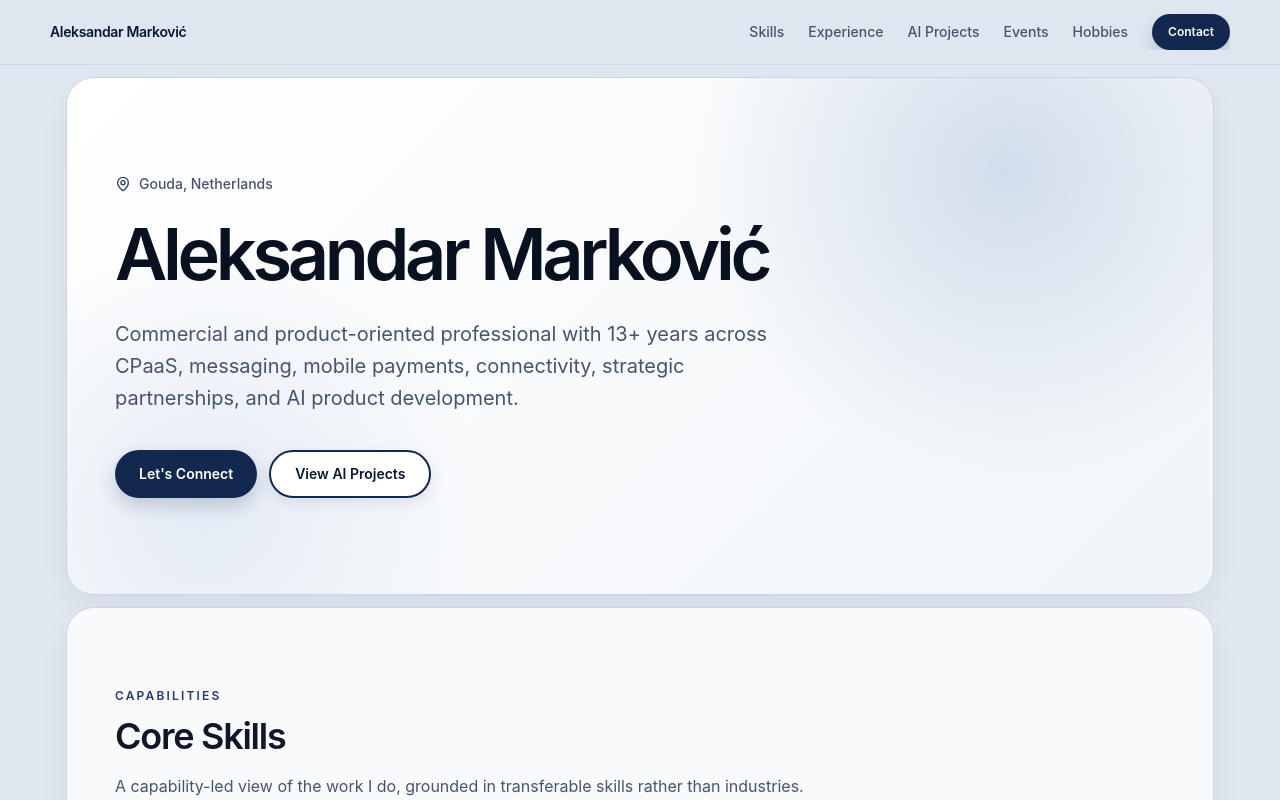
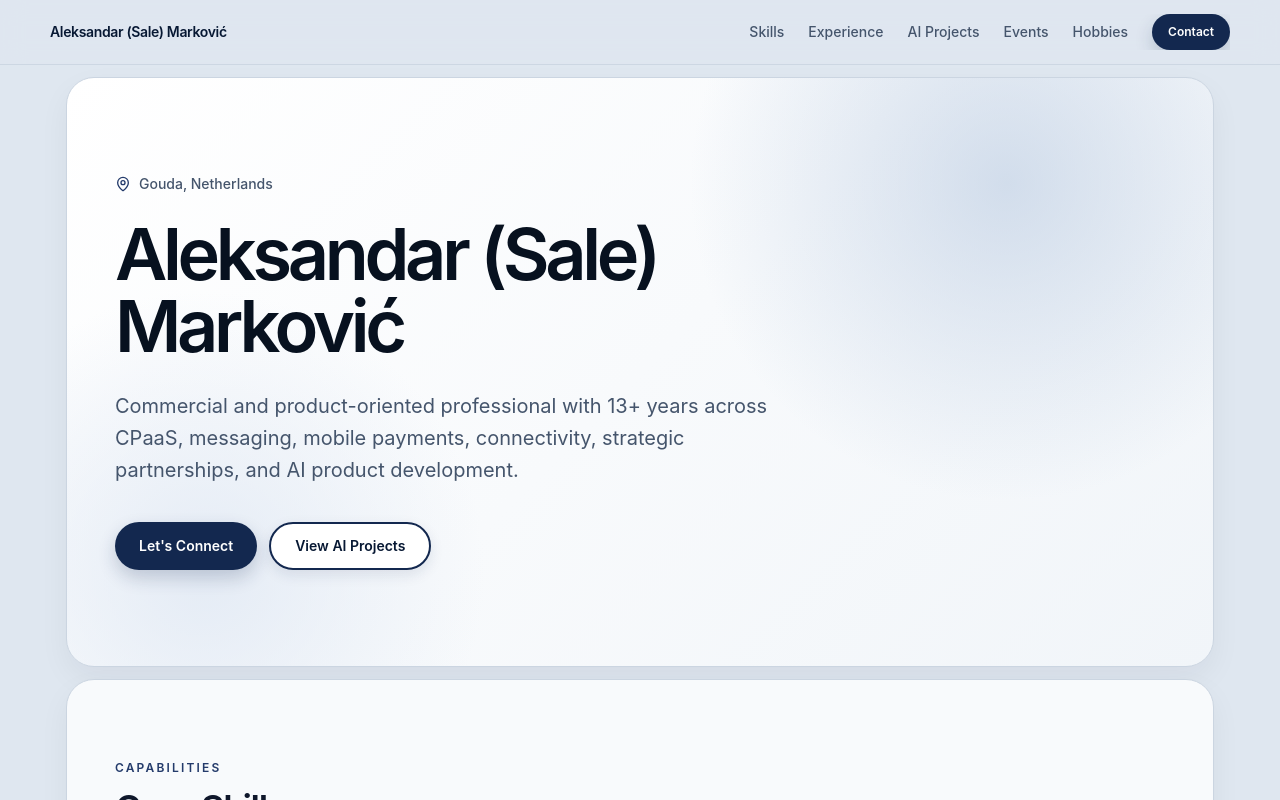
Before and after one commit to sale4387/aleksandar-markovic-portfolio, a Next.js app: page / in a window 1280 px wide. Shown: the top 800 px of the page. Built offline with nearby package versions, Linux system fonts and the light colour scheme.

Commit message:
Add Sale to portfolio display name

```diff
--- a/src/app/layout.tsx
+++ b/src/app/layout.tsx
@@ -2,8 +2,8 @@ import type { Metadata } from "next";
 import "./globals.css";
 
 export const metadata: Metadata = {
-  title: "Aleksandar Marković | Portfolio",
-  description: "Personal portfolio of Aleksandar Marković.",
+  title: "Aleksandar (Sale) Marković | Portfolio",
+  description: "Personal portfolio of Aleksandar (Sale) Marković.",
 };
 
 export default function RootLayout({ children }: Readonly<{ children: React.ReactNode }>) {
--- a/src/components/Navigation.tsx
+++ b/src/components/Navigation.tsx
@@ -5,7 +5,7 @@ export function Navigation() {
   return (
     <header className="sticky top-0 z-50 border-b border-[#cbd5e1]/90 bg-[#dfe7f0]/92 px-6 backdrop-blur-md sm:px-8">
       <div className="mx-auto flex h-16 max-w-[1180px] items-center justify-between gap-6">
-        <a href="#about" className="shrink-0 text-sm font-semibold tracking-tight text-slate-950">Aleksandar Marković</a>
+        <a href="#about" className="shrink-0 text-sm font-semibold tracking-tight text-slate-950">Aleksandar (Sale) Marković</a>
         <nav aria-label="Main navigation" className="overflow-x-auto">
           <ul className="flex items-center gap-5 whitespace-nowrap text-sm font-medium text-slate-600 lg:gap-6">
             {portfolio.navigation.map((item) => <li key={item.href}>{item.href === "#contact" ? <Button asChild size="sm"><a href={item.href}>{item.label}</a></Button> : <a className="transition-colors hover:text-slate-950" href={item.href}>{item.label}</a>}</li>)}
--- a/src/data/portfolio.ts
+++ b/src/data/portfolio.ts
@@ -80,7 +80,7 @@ export type Hobby = {
 
 export const portfolio = {
   person: {
-    name: "Aleksandar Marković",
+    name: "Aleksandar (Sale) Marković",
     location: "Gouda, Netherlands",
     summary:
       "Commercial and product-oriented professional with 13+ years across CPaaS, messaging, mobile payments, connectivity, strategic partnerships, and AI product development.",
@@ -469,5 +469,5 @@ export const portfolio = {
       ],
     },
   ] satisfies Hobby[],
-  footer: "© 2026 Aleksandar Marković.",
+  footer: "© 2026 Aleksandar (Sale) Marković.",
 };
```
Also changed, not shown: 1 other file (tests, documents, lock files or other folders).
